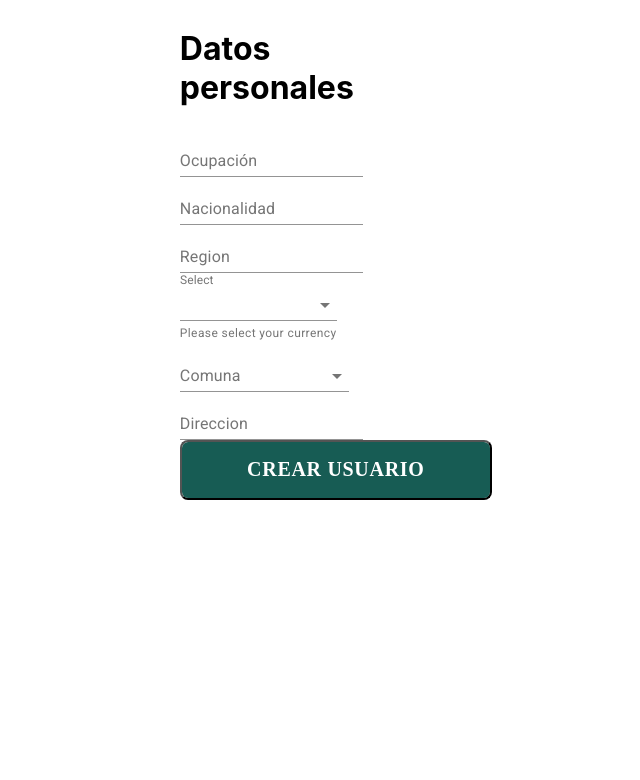
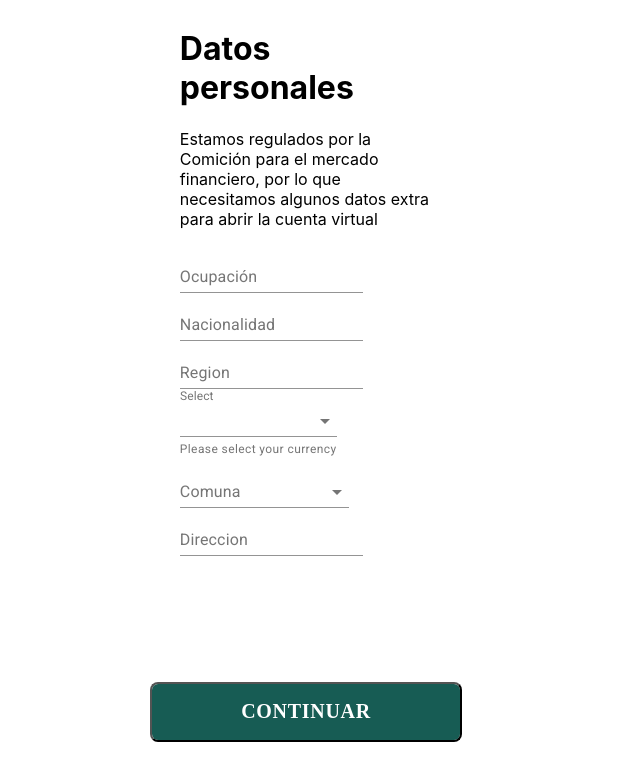
Before and after one commit to veronicaurrutia/scl012-tenpo, a React (Create React App) app: page /data in a window 1280 px wide. Shown: the top 780 px of the page, without its empty margins (334-974 px from the left). Built offline with nearby package versions, Linux system fonts and the light colour scheme.

Commit message:
subiendo implementacion en cambios en el css del archivo data con estilo y cambios en el codigo

```diff
--- a/src/assets/css/Data.css
+++ b/src/assets/css/Data.css
@@ -1,4 +1,14 @@
 form.makeStyles-root-1 {
+    display: flex;
     justify-content: center;
+    align-items: center;
+    flex-direction: column;
+}
+.button{
+    margin-top: 30px;
+}
+.container-button{
     display: flex;
+
+    align-items: center;
 }
--- a/src/components/Data.jsx
+++ b/src/components/Data.jsx
@@ -144,6 +144,13 @@ const useStyles = makeStyles((theme) => ({
       margin: theme.spacing(1),
       width: '25ch',
     },
+    "& label.Mui-focused": {
+      color: "#175C54",
+    },
+    "& .MuiInput-underline:after": {
+      borderBottomColor: "#175C54",
+    },
+
   },
 }));
 
@@ -159,6 +166,8 @@ export default function BasicTextFields() {
     <form className={classes.root} noValidate autoComplete="off">
 <div>
 <h1 className='text-Valida'>Datos personales</h1>
+<p>Estamos regulados por la Comición para el mercado financiero,
+por lo que necesitamos algunos datos extra para abrir la cuenta virtual</p>
       <TextField id="standard-basic" label="Ocupación" />
       <TextField id="standard-basic" label="Nacionalidad" />
       <TextField id="standard-basic" label="Region" />
@@ -194,9 +203,9 @@ export default function BasicTextFields() {
         </TextField>
 
       <TextField id="standard-basic" label="Direccion" />
-        <Link to="/validation">
-        <ButtonPrimary title='Crear Usuario'/>
-        </Link>
+      <div className='container-button'>
+     <ButtonPrimary title='Continuar'/>
+    </div>
         </div>
         </form>
   );
--- a/src/components/Verification.jsx
+++ b/src/components/Verification.jsx
@@ -9,7 +9,9 @@ const useStyles = makeStyles((theme) => ({
     '& > *': {
       margin: theme.spacing(1),
       width: '25ch',
+      color: "#175C54",
     },
+
   },
 }));
 const Verification = () => {
--- a/src/components/Welcome.jsx
+++ b/src/components/Welcome.jsx
@@ -23,7 +23,9 @@ const Welcome = () => {
                 <Link to="/registrarse">
                     <ButtonPrimary title='Crear Usuario'/>
                 </Link>
+                <Link to="/data">
                 <button className='sigIn-btn'>Iniciar Sesión</button>
+                </Link>
             </div>
         </div>
     )
```
